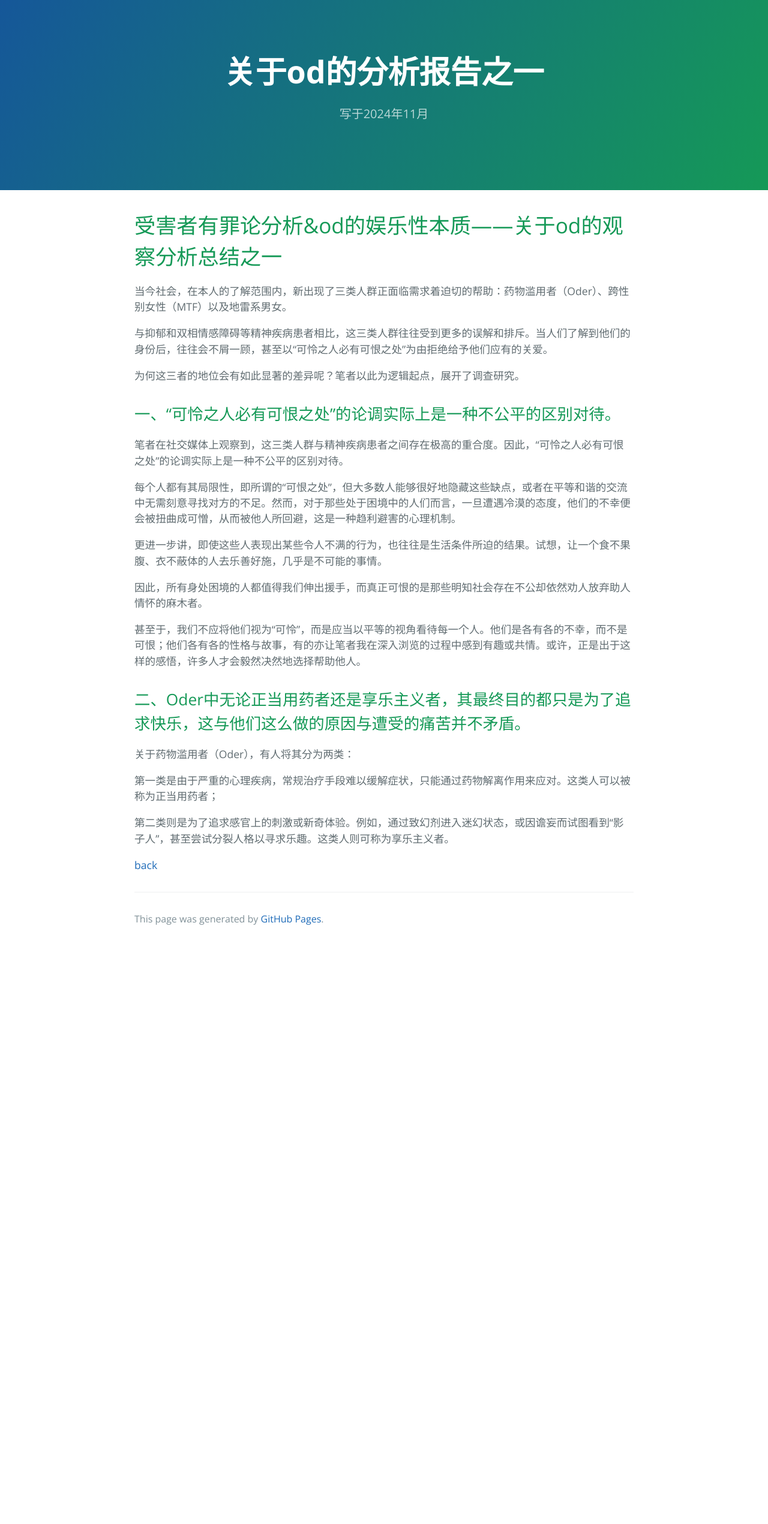
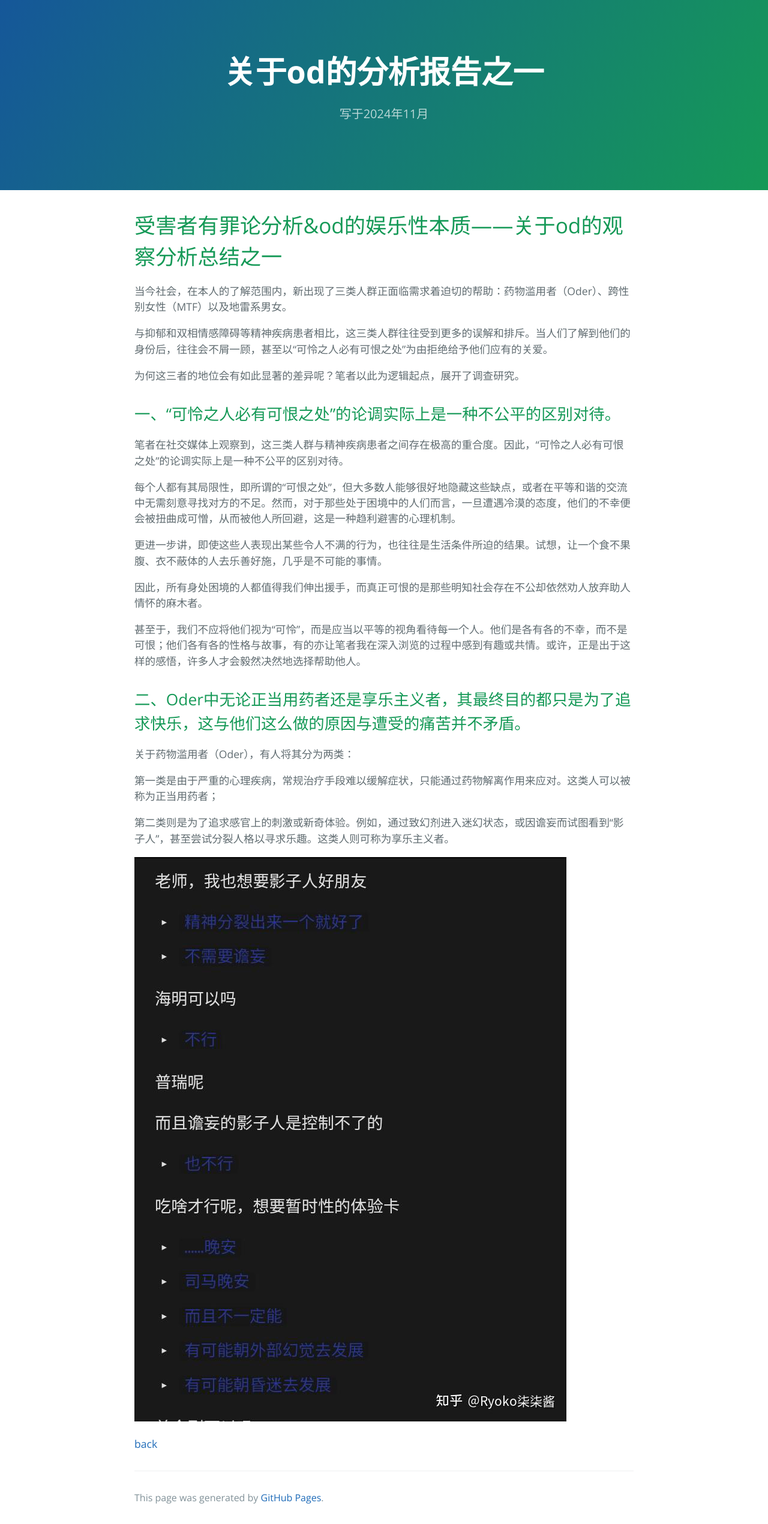
Before and after one commit to Seroliya/Seroliya.github.io, a Jekyll site: the page built from odreport1.md, in a window 1280 px wide. Shown: the whole page at 60% size. Built offline with Jekyll 4.4.1, drawn with Linux system fonts in a browser that asks for light colours; before the commit the page ends 1576 px from its top, so only the background shows below that.

Commit message:
Update odreport1.md

```diff
--- a/odreport1.md
+++ b/odreport1.md
@@ -31,6 +31,6 @@ description: 写于2024年11月
 
 第二类则是为了追求感官上的刺激或新奇体验。例如，通过致幻剂进入迷幻状态，或因谵妄而试图看到“影子人”，甚至尝试分裂人格以寻求乐趣。这类人则可称为享乐主义者。
 
-[](./assets/图片1.png)
+![图片](./assets/图片1.png)
 
 [back](./)
```
